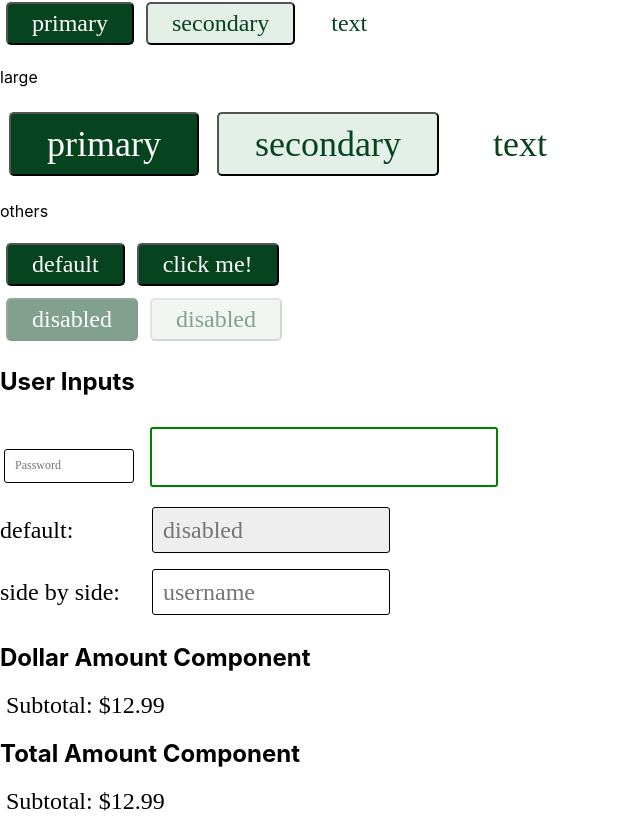
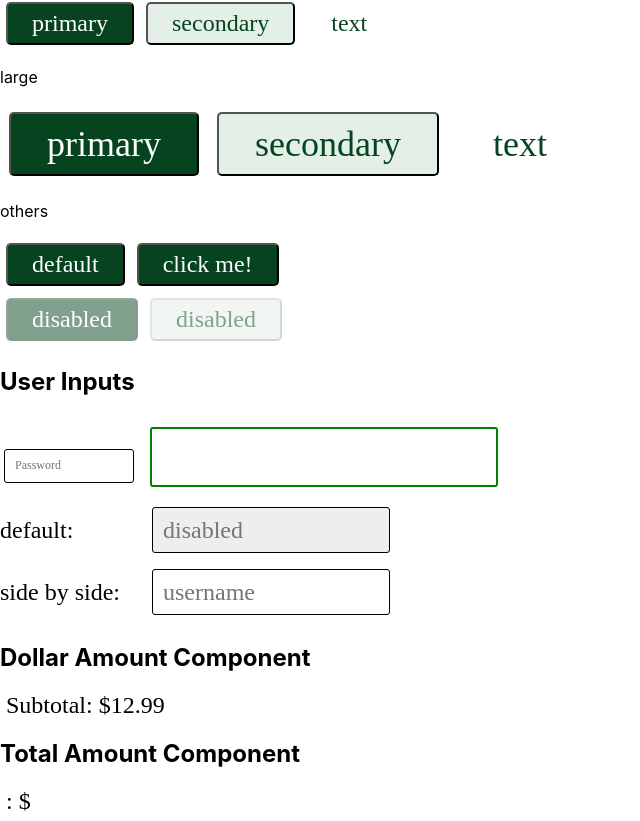
Before and after one commit to acchiang/cpsc-455-project, a React (Create React App) app: page / in a window 1280 px wide. Shown: the part 375-1196 px from the top of the page, without its empty margins (0-640 px from the left). Built offline with nearby package versions, Linux system fonts and the light colour scheme.

Commit message:
dev: total amount component

```diff
--- a/src/components/DollarAmount.js
+++ b/src/components/DollarAmount.js
@@ -12,8 +12,8 @@ const DollarAmountStyle = styled.div`
   margin: 0.25em;
 `;
 
-const DollarAmount = ({ size, type, amount }) => (
-  <DollarAmountStyle size={size} type={type} >Subtotal: ${amount}</DollarAmountStyle>
+const DollarAmount = ({ size, type, label, amount }) => (
+  <DollarAmountStyle size={size} type={type} >{label}: ${amount}</DollarAmountStyle>
 );
 
 export default DollarAmount;
--- a/src/pages/Charcuterie.js
+++ b/src/pages/Charcuterie.js
@@ -45,9 +45,12 @@ function Charcuterie({ children }) {
       <br />
       <Input size={"medium"} label={"side by side"} placeholder={"username"} />
       <h2>Dollar Amount Component</h2>
-      <DollarAmount size={"medium"} amount={"12.99"}/>
+      <DollarAmount size={"medium"} label={"Subtotal"} amount={"12.99"}/>
       <h2>Total Amount Component</h2>
-      <TotalAmount size={"medium"} amount={"12.99"}/>
+      <TotalAmount
+        size={"medium"}
+        menuAmount={"12.99"}
+        tipAmount={"1.50"}/>
     </Theme>
   );
 }
```
Also changed, not shown: src/components/TotalAmount.js (+8 -2 lines).
